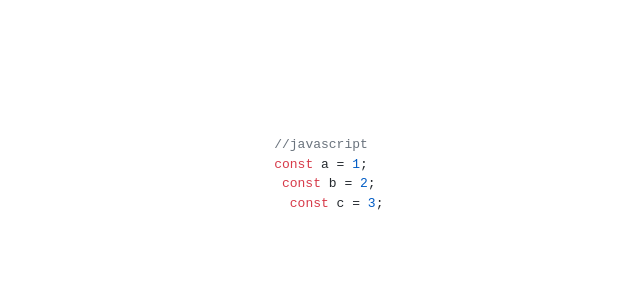
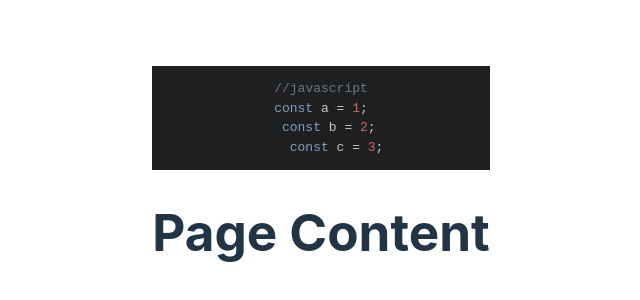
Before and after one commit to pasiastazebra/gml-cheatsheet, a React (Vite) app in the folder gml-cheatsheet/: page / in a window 1280 px wide. Shown: the part 226-526 px from the top of the page, without its empty margins (319-959 px from the left). Built offline with nearby package versions, Linux system fonts and the light colour scheme.

Commit message:
created PageContent

```diff
--- a/gml-cheatsheet/src/App.tsx
+++ b/gml-cheatsheet/src/App.tsx
@@ -4,7 +4,7 @@ import viteLogo from '/vite.svg' */
 import "./App.css";
 import { useEffect } from "react";
 import hljs from "highlight.js";
-import "highlight.js/styles/github.css";
+import "highlight.js/styles/hybrid.css";
 
 const innerCode = `//javascript
 const a = 1;
--- /dev/null
+++ b/gml-cheatsheet/src/PageContent.tsx
@@ -0,0 +1,9 @@
+function PageContent() {
+  return (
+    <div>
+      <h1>Page Content</h1>
+    </div>
+  );
+}
+
+export default PageContent;
--- a/gml-cheatsheet/src/main.tsx
+++ b/gml-cheatsheet/src/main.tsx
@@ -1,13 +1,12 @@
 import React from "react";
 import ReactDOM from "react-dom/client";
 import App from "./App.tsx";
+import PageContent from "./PageContent.tsx";
 import "./index.css";
-import hljs from "highlight.js";
-
-hljs.highlightAll();
 
 ReactDOM.createRoot(document.getElementById("root")!).render(
   <React.StrictMode>
     <App />
+    <PageContent />
   </React.StrictMode>
 );
```
